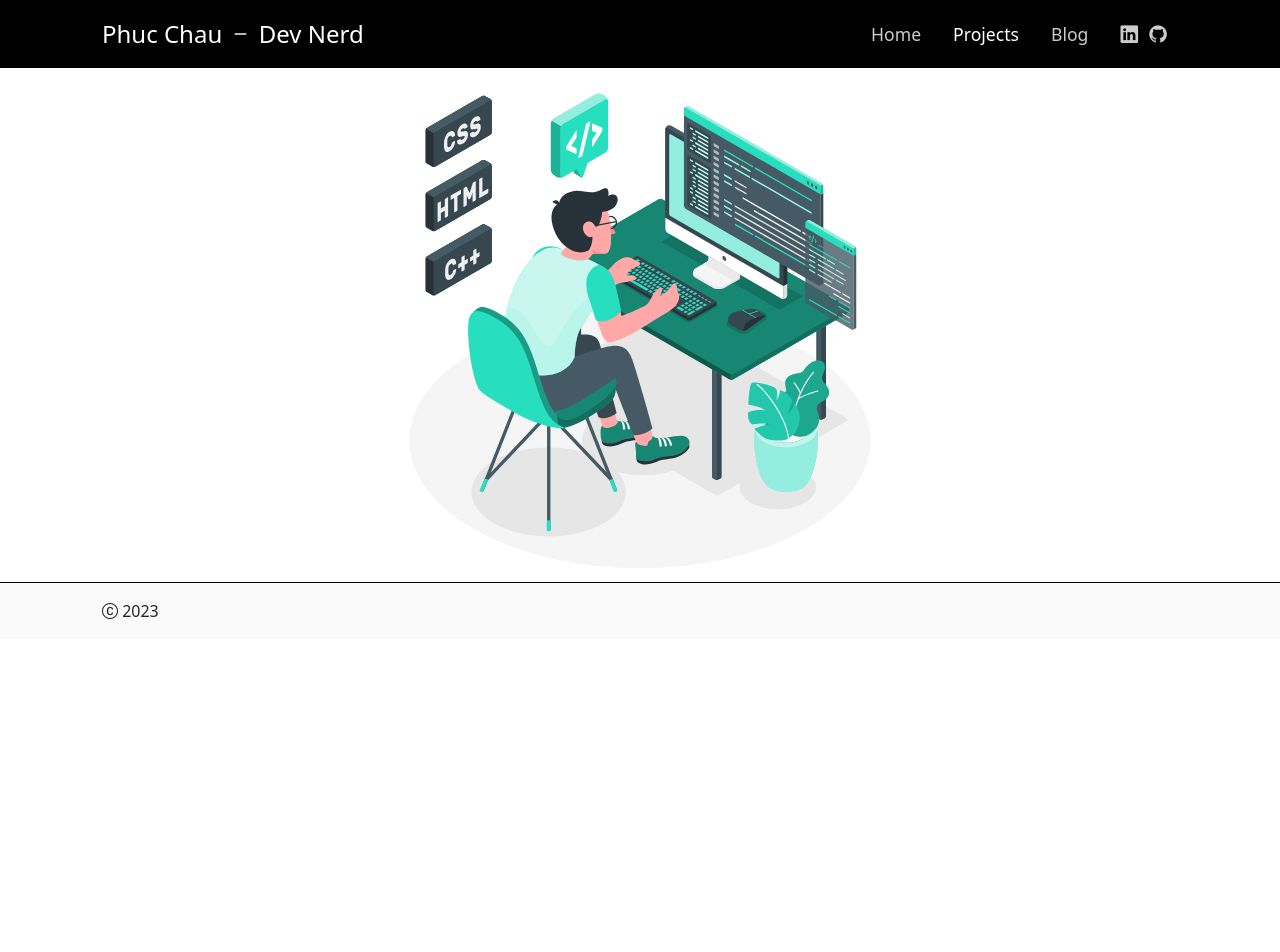
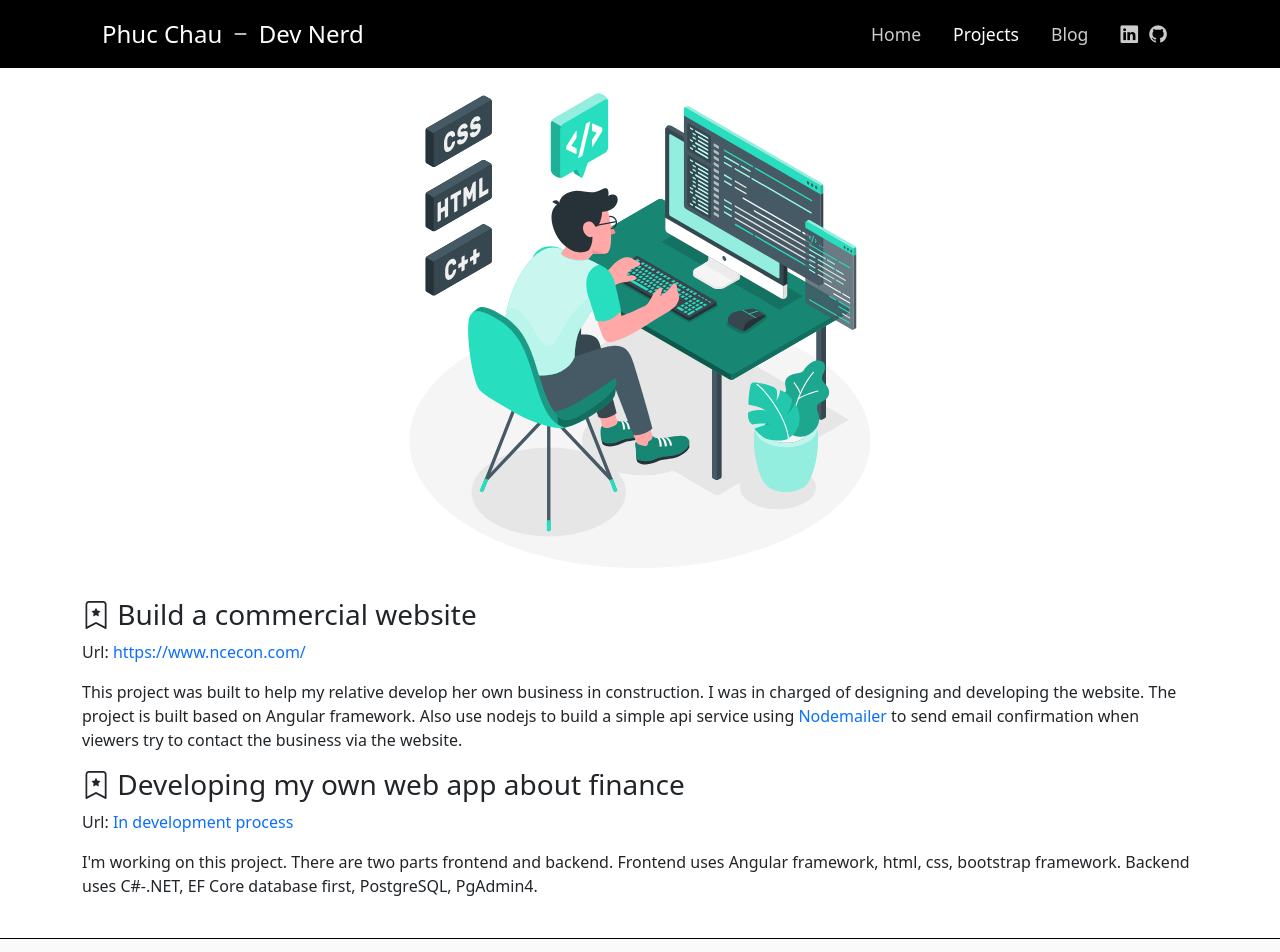
Before and after one commit to PhucNChau/personal-website, an Angular app: page /projects in a window 1280 px wide. Shown: the top 952 px of the page. Before the commit the page ends 800 px from the top, so only its background shows below. Built offline with nearby package versions, Linux system fonts and the light colour scheme.

Commit message:
Add space between footer and content of pages. Add content for projects page.

```diff
--- a/src/app/blog/blog.component.html
+++ b/src/app/blog/blog.component.html
@@ -1,4 +1,4 @@
-<div class="container-fluid blog-page">
+<div class="container-fluid blog-page pb-4">
   <div class="container">
     <img class="img-fluid" alt="writing blog for coding" src="..\assets\images\coding_blog.svg">
   </div>
--- a/src/app/home/home.component.html
+++ b/src/app/home/home.component.html
@@ -1,4 +1,4 @@
-<div class="container-fluid home-page">
+<div class="container-fluid home-page pb-4">
   <div class="container pt-3">
     <img class="img-fluid" alt="programmer introduction" src="..\assets\images\programmer.svg">
   </div>
--- a/src/app/projects/projects.component.html
+++ b/src/app/projects/projects.component.html
@@ -1,5 +1,15 @@
-<div class="container-fluid projects-page">
+<div class="container-fluid projects-page pb-4">
   <div class="container">
     <img class="img-fluid" alt="dev developing projects" src="..\assets\images\developer_projects.svg">
   </div>
+  <div class="container pt-3">
+    <h3><i class="bi bi-bookmark-star"></i> Build a commercial website</h3>
+    <p>Url: <a href="https://www.ncecon.com/">https://www.ncecon.com/</a></p>
+    <p>This project was built to help my relative develop her own business in construction. I was in charged of designing and developing the website. The project is built based on Angular framework. Also use nodejs to build a simple api service using <a href="https://nodemailer.com/">Nodemailer</a> to send email confirmation when viewers try to contact the business via the website.</p>
+  </div>
+  <div class="container">
+    <h3><i class="bi bi-bookmark-star"></i> Developing my own web app about finance</h3>
+    <p>Url: <a href="#">In development process</a></p>
+    <p>I'm working on this project. There are two parts frontend and backend. Frontend uses Angular framework, html, css, bootstrap framework. Backend uses C#-.NET, EF Core database first, PostgreSQL, PgAdmin4.</p>
+  </div>
 </div>
```
